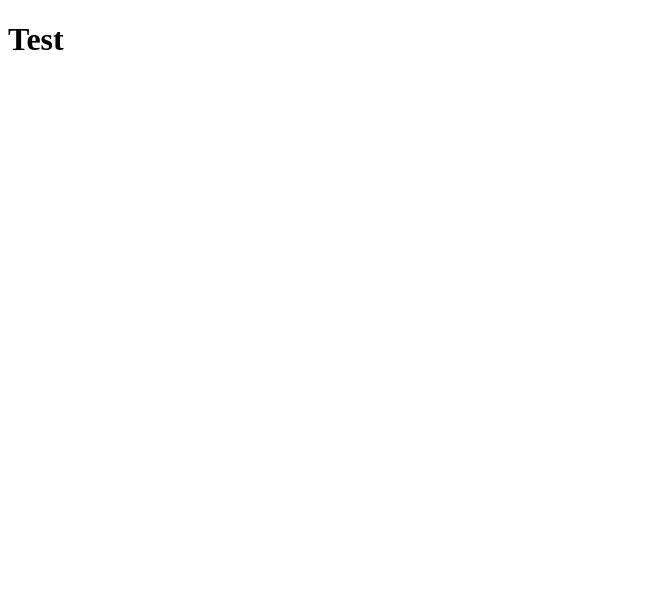
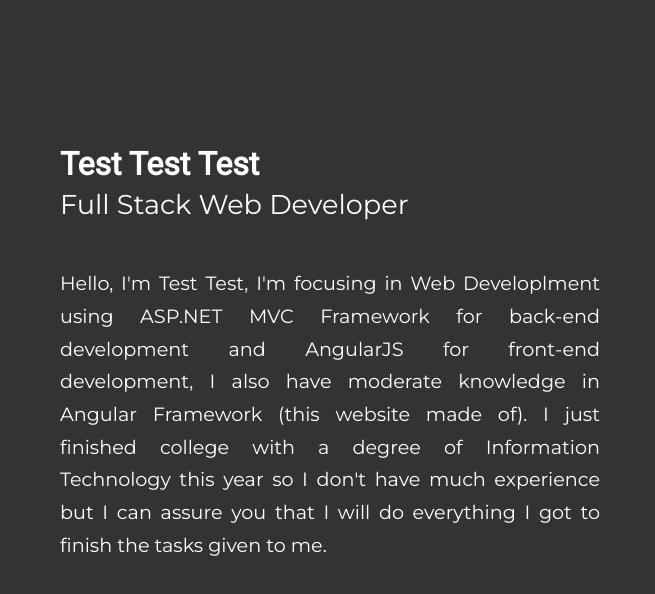
Before and after one commit to Moralde-Sama/Portfolio, an Angular app: page / in a window 1280 px wide. Shown: the top 594 px of the page, without its empty margins (0-655 px from the left). Built offline with nearby package versions, Linux system fonts and the light colour scheme.

Commit message:
initial design

```diff
--- a/src/app/app.component.html
+++ b/src/app/app.component.html
@@ -1,2 +1,4 @@
-<!--The content below is only a placeholder and can be replaced.-->
-<h1>Test</h1>
+<div class="animate-circle"></div>
+<div class="highlighted-content">
+    <app-hightlighted-content></app-hightlighted-content>
+</div>
--- a/src/app/app.component.scss
+++ b/src/app/app.component.scss
@@ -0,0 +1,5 @@
+.highlighted-content {
+    padding: 40px;
+    height: 87%;
+    position: absolute;
+}
--- a/src/app/app.module.ts
+++ b/src/app/app.module.ts
@@ -2,10 +2,14 @@ import { BrowserModule } from '@angular/platform-browser';
 import { NgModule } from '@angular/core';
 
 import { AppComponent } from './app.component';
+import { HightlightedContentComponent } from './hightlighted-content/hightlighted-content.component';
+import { AboutMeComponent } from './hightlighted-content/about-me/about-me.component';
 
 @NgModule({
   declarations: [
-    AppComponent
+    AppComponent,
+    HightlightedContentComponent,
+    AboutMeComponent,
   ],
   imports: [
     BrowserModule
--- /dev/null
+++ b/src/app/hightlighted-content/about-me/about-me.component.html
@@ -0,0 +1,18 @@
+<div class="author">
+    <label class="title">
+        Test Test Test
+    </label>
+    <p class="role">
+        Full Stack Web Developer
+      </p>
+  </div>
+  <div class="message">
+    <p>Hello, I'm Test Test, I'm focusing in Web Developlment using
+      ASP.NET MVC Framework for back-end development and AngularJS for
+      front-end development, I also have moderate knowledge in
+      Angular Framework (this website made of). I just finished
+      college with a degree of Information Technology this year so
+      I don't have much experience but I can assure you that I will do
+      everything I got to finish the tasks given to me.
+    </p>
+  </div>
--- /dev/null
+++ b/src/app/hightlighted-content/about-me/about-me.component.scss
@@ -0,0 +1,44 @@
+.author {
+    min-width: 340px;
+    cursor: default;
+    animation-name: leftToRight;
+    animation-duration: 1s;
+    .title {
+        font-weight: 700;
+        font-size: 2em;
+    }
+    .role {
+        margin-top: 5px;
+        font-weight: 400;
+        font-size: 1.7em;
+    }
+}
+.message {
+    animation-name: leftToRight;
+    animation-duration: 1s;
+    min-width: 340px;
+    cursor: default;
+    p {
+        text-align: justify;
+        font-size: 1.2em;
+        line-height: 1.7em;
+    }
+}
+@keyframes leftToRight {
+    from {
+        opacity: 0;
+        -webkit-transform: translate3d(-100%, 0, 0);
+        transform: translate3d(-100%, 0, 0);
+      }
+
+      to {
+        opacity: 1;
+        -webkit-transform: translate3d(0, 0, 0);
+        transform: translate3d(0, 0, 0);
+      }
+}
+@media only screen and (max-width: 945px) {
+    .author {
+        text-align: center;
+    }
+}
--- /dev/null
+++ b/src/app/hightlighted-content/about-me/about-me.component.ts
@@ -0,0 +1,14 @@
+import { Component, OnInit } from '@angular/core';
+
+@Component({
+  selector: 'app-about-me',
+  templateUrl: './about-me.component.html',
+  styleUrls: ['./about-me.component.scss']
+})
+export class AboutMeComponent implements OnInit {
+
+  constructor() { }
+
+  ngOnInit() {
+  }
+}
--- /dev/null
+++ b/src/app/hightlighted-content/hightlighted-content.component.html
@@ -0,0 +1,3 @@
+<div class="flex-container">
+    <app-about-me></app-about-me>
+</div>
--- /dev/null
+++ b/src/app/hightlighted-content/hightlighted-content.component.scss
@@ -0,0 +1,26 @@
+%flex-box-column {
+    display: flex;
+    flex-wrap: wrap;
+    flex-direction: column;
+}
+
+.flex-container {
+    display: flex;
+    flex-wrap: wrap;
+    flex-direction: row;
+    height: 87%;
+    app-about-me {
+        @extend %flex-box-column;
+        height: 100%;
+        max-width: 45%;
+        padding: 20px;
+        min-width: 363px;
+        justify-content: center;
+    }
+}
+
+@media only screen and (max-width: 945px) {
+    app-about-me {
+        max-width: 84% !important;
+ }
+}
--- /dev/null
+++ b/src/app/hightlighted-content/hightlighted-content.component.ts
@@ -0,0 +1,19 @@
+import { Component, OnInit, Renderer2 } from '@angular/core';
+
+@Component({
+  selector: 'app-hightlighted-content',
+  templateUrl: './hightlighted-content.component.html',
+  styleUrls: ['./hightlighted-content.component.scss']
+})
+export class HightlightedContentComponent implements OnInit {
+
+  constructor() { }
+
+  ngOnInit() {
+  }
+  ngAfterViewInit(){
+    setTimeout(() => {
+      document.getElementsByClassName('animate-circle')[0].classList.add('active');
+    }, 100);
+  }
+}
--- a/src/index.html
+++ b/src/index.html
@@ -1,11 +1,14 @@
 <!doctype html>
 <html lang="en">
 <head>
+  <title>Test Test</title>
+  <base href="/">
   <meta charset="utf-8">
-  <title>Portfolio</title>
-  <base href="/">
-
+  <meta name="description" content="Hello, I'm Test Test a Full Stack Developer. If you
+  want know more about please click the link, Thank you.">
   <meta name="viewport" content="width=device-width, initial-scale=1">
+  <meta name="author" content="Test Test">
+  <meta name="keywords" content="Full Stack Developer">
   <link rel="icon" type="image/x-icon" href="favicon.ico">
 </head>
 <body>
--- a/src/styles.scss
+++ b/src/styles.scss
@@ -1 +1,26 @@
 /* You can add global styles to this file, and also import other style files */
+@import url('https://fonts.googleapis.com/css?family=Montserrat|Roboto&display=swap');
+html, body {
+    scroll-behavior: smooth;
+    height: 100%;
+    margin: 0px;
+}
+label {
+    font-family: 'Roboto', sans-serif;
+    color: white;
+}
+p {
+    font-family: 'Montserrat', sans-serif;
+    color: white;
+}
+.animate-circle {
+    position: fixed;
+    background-color: #333333;
+    clip-path: circle(0% at 50% 50%);
+    height: 100%;
+    width: 100%;
+    transition: clip-path .5s ease-in-out;
+}
+.animate-circle.active {
+    clip-path: circle(100% at 50% 50%);
+}
```
Also changed, not shown: 2 other files (tests, documents, lock files or other folders).
